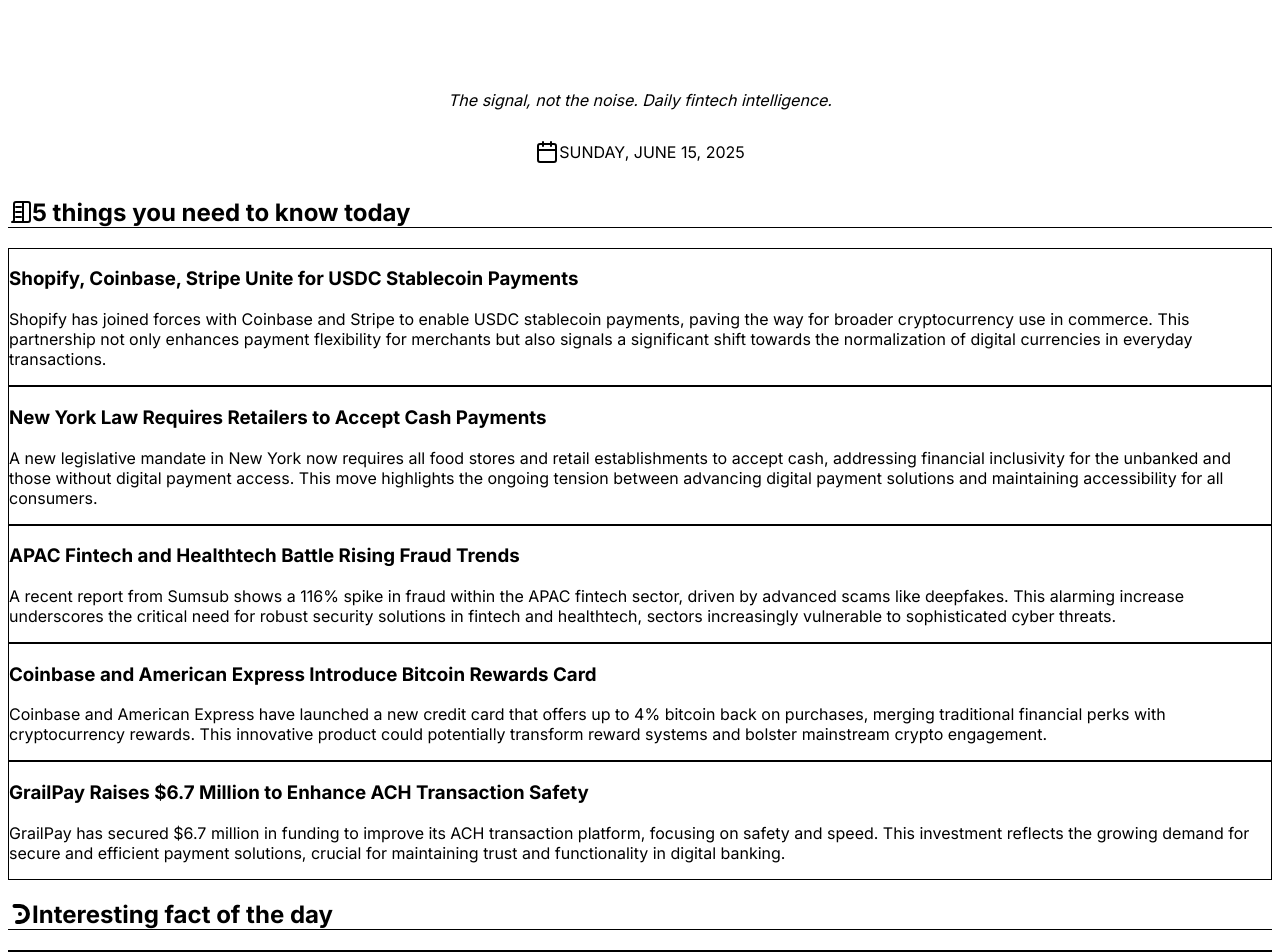
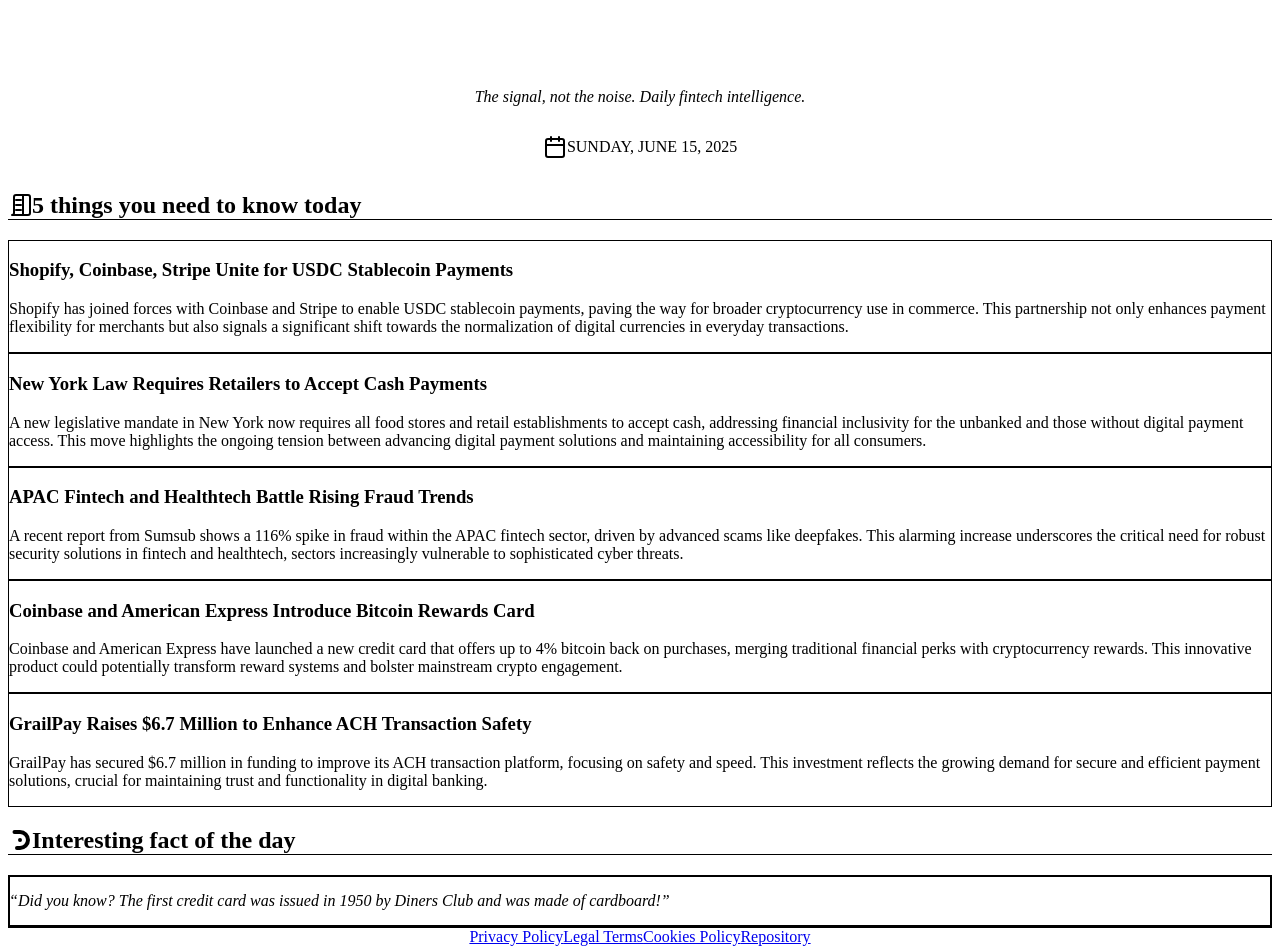
Before and after one commit to cesarhdzmorado/thepaymentsnerdv2, a Next.js app in the folder web/: page / in a window 1280 px wide. Shown: the top 952 px of the page. Built offline with nearby package versions, Linux system fonts and the light colour scheme.

Commit message:
Changes to the UI

```diff
--- a/web/app/layout.tsx
+++ b/web/app/layout.tsx
@@ -1,29 +1,40 @@
 // web/app/layout.tsx
-import type { Metadata } from "next";
-import { Inter } from "next/font/google";
-import "./globals.css";
+import type { Metadata } from 'next'
+import { Inter, Lexend } from 'next/font/google' // Import the fonts
+import './globals.css'
 
-const inter = Inter({ subsets: ["latin"] });
+// Set up the fonts with their corresponding CSS variables
+const inter = Inter({
+  subsets: ['latin'],
+  variable: '--font-inter',
+})
+const lexend = Lexend({
+  subsets: ['latin'],
+  variable: '--font-lexend',
+  weight: ['400', '600', '700', '800'],
+})
 
 export const metadata: Metadata = {
-  title: "/thepaymentsnerd",
-  description: "The signal, not the noise. Daily fintech intelligence.",
-};
+  title: '/thepaymentsnerd',
+  description: 'The signal, not the noise. Daily fintech intelligence.',
+}
 
 export default function RootLayout({
   children,
-}: Readonly<{
-  children: React.ReactNode;
-}>) {
+}: {
+  children: React.ReactNode
+}) {
   return (
     <html lang="en">
       {/*
-        This is the FIX. We apply the global dark theme to the body tag.
-        Every page will inherit this, guaranteeing a consistent look.
+        THIS IS THE MOST IMPORTANT PART:
+        1. We pass the font variables to the entire HTML document.
+        2. We apply the dark background 'bg-slate-900' to the body.
+        3. We set the default text color to 'text-slate-300'.
       */}
-      <body className={`${inter.className} bg-slate-900 text-slate-300`}>
+      <body className={`${inter.variable} ${lexend.variable} font-sans bg-slate-900 text-slate-300`}>
         {children}
       </body>
     </html>
-  );
+  )
 }
--- a/web/app/page.tsx
+++ b/web/app/page.tsx
@@ -1,9 +1,8 @@
 // web/app/page.tsx
+import fs from 'fs'
+import path from 'path'
 
-import fs from 'fs';
-import path from 'path';
-
-// --- Helper: Icon Components ---
+// Your Icon Components
 const NewsIcon = () => (
   <svg xmlns="http://www.w3.org/2000/svg" width="24" height="24" viewBox="0 0 24 24" fill="none" stroke="currentColor" strokeWidth="2" strokeLinecap="round" strokeLinejoin="round" className="inline-block mr-3 text-blue-400"><path d="M4 22h16a2 2 0 0 0 2-2V4a2 2 0 0 0-2-2H8a2 2 0 0 0-2 2v16a2 2 0 0 1-2 2Z"/><path d="M15 2v20"/><path d="M8 7h5"/><path d="M8 12h5"/><path d="M8 17h5"/></svg>
 );
@@ -14,7 +13,7 @@
     <svg xmlns="http://www.w3.org/2000/svg" width="24" height="24" viewBox="0 0 24 24" fill="none" stroke="currentColor" strokeWidth="2" strokeLinecap="round" strokeLinejoin="round" className="h-4 w-4 text-slate-500"><rect width="18" height="18" x="3" y="4" rx="2" ry="2"/><line x1="16" x2="16" y1="2" y2="6"/><line x1="8" x2="8" y1="2" y2="6"/><line x1="3" x2="21" y1="10" y2="10"/></svg>
 );
 
-// --- Data Fetching Logic ---
+// Data Fetching Logic
 interface NewsItem { title: string; body: string; source: string; }
 interface Curiosity { text: string; source: string; }
 interface NewsletterData { news: NewsItem[]; curiosity: Curiosity; }
@@ -25,13 +24,10 @@
   try {
     const jsonData = fs.readFileSync(filePath, 'utf8');
     return JSON.parse(jsonData);
-  } catch (error) {
-    console.error("Could not read or parse newsletter data:", error);
-    return null;
-  }
+  } catch (error) { return null; }
 }
 
-// --- Main Page Component ---
+// Main Page Component
 export default async function HomePage() {
   const data = await getNewsletterData();
   const formattedDate = new Date().toLocaleDateString('en-US', {
@@ -40,11 +36,10 @@
 
   if (!data) {
     return (
-      <main className="text-white min-h-screen flex items-center justify-center">
+      <main className="min-h-screen flex items-center justify-center">
         <div className="container mx-auto px-4 py-8 text-center">
-          <h1 className="text-4xl font-bold mb-4">/thepaymentsnerd</h1>
+          <h1 className="font-heading text-4xl font-bold mb-4">/thepaymentsnerd</h1>
           <p className="text-lg text-red-500">The newsletter data file was not found.</p>
-          <p className="mt-2 text-slate-400">Please run the AI script to generate the daily news.</p>
         </div>
       </main>
     )
@@ -53,28 +48,27 @@
   const { news, curiosity } = data;
 
   return (
-    // This main container has NO theme classes. It inherits them from the layout.
     <div className="flex flex-col min-h-screen">
       <main className="flex-grow">
         <div className="container mx-auto px-4 py-16 md:py-24 max-w-3xl">
 
           <header className="text-center mb-16">
-            <h1 className="text-5xl md:text-6xl font-extrabold tracking-tighter bg-clip-text text-transparent bg-gradient-to-r from-white to-slate-400">
+            <h1 className="font-heading text-5xl md:text-6xl font-extrabold tracking-tighter bg-clip-text text-transparent bg-gradient-to-r from-white to-slate-400">
               /thepaymentsnerd
             </h1>
-            <p className="mt-4 text-lg md:text-xl text-slate-400 max-w-xl mx-auto italic">
+            <p className="font-sans mt-4 text-lg md:text-xl text-slate-400 max-w-xl mx-auto italic">
               The signal, not the noise. Daily fintech intelligence.
             </p>
             <div className="mt-8 flex justify-center items-center gap-x-2">
               <CalendarIcon />
-              <p className="text-sm text-slate-500 font-medium uppercase tracking-wider">
+              <p className="font-sans text-sm text-slate-500 font-medium uppercase tracking-wider">
                 {formattedDate}
               </p>
             </div>
           </header>
 
           <section className="mb-20">
-            <h2 className="text-3xl font-bold text-white flex items-center border-b border-slate-700 pb-4 mb-8">
+            <h2 className="font-heading text-3xl font-bold text-white flex items-center border-b border-slate-700 pb-4 mb-8">
               <NewsIcon />
               5 things you need to know today
             </h2>
@@ -84,20 +78,20 @@
                   key={index}
                   className="bg-slate-800/50 p-6 rounded-xl border border-slate-700 hover:border-blue-500 transition-colors duration-300"
                 >
-                  <h3 className="text-xl font-bold text-white mb-2">{item.title}</h3>
-                  <p className="text-slate-400 leading-relaxed">{item.body}</p>
+                  <h3 className="font-heading text-xl font-bold text-white mb-2">{item.title}</h3>
+                  <p className="font-sans text-slate-400 leading-relaxed">{item.body}</p>
                 </article>
               ))}
             </div>
           </section>
 
           <section>
-            <h2 className="text-3xl font-bold text-white flex items-center border-b border-slate-700 pb-4 mb-8">
+            <h2 className="font-heading text-3xl font-bold text-white flex items-center border-b border-slate-700 pb-4 mb-8">
               <FactIcon />
               Interesting fact of the day
             </h2>
             <div className="bg-gradient-to-br from-green-500/10 to-slate-800/10 p-6 rounded-xl border border-slate-700 ring-1 ring-inset ring-green-500/20">
-              <p className="text-lg italic text-green-300">
+              <p className="font-sans text-lg italic text-green-300">
                 “{curiosity.text}”
               </p>
             </div>
@@ -112,6 +106,7 @@
             <a href="/privacy-policy" className="hover:text-slate-300 hover:underline">Privacy Policy</a>
             <a href="/legal-terms" className="hover:text-slate-300 hover:underline">Legal Terms</a>
             <a href="/cookies-policy" className="hover:text-slate-300 hover:underline">Cookies Policy</a>
+            <a href="https://github.com/cesarhdzmorado/thepaymentsnerdv2" target="_blank" rel="noopener noreferrer" className="hover:text-slate-300 hover:underline">Repository</a>
           </div>
           <p>© {new Date().getFullYear()} thepaymentsnerd. All rights reserved.</p>
         </div>
--- a/web/tailwind.config.ts
+++ b/web/tailwind.config.ts
@@ -3,10 +3,18 @@
 
 const config: Config = {
   content: [
-    './app/**/*.{js,ts,jsx,tsx,mdx}', // This scans all pages for classes
+    './pages/**/*.{js,ts,jsx,tsx,mdx}',
+    './components/**/*.{js,ts,jsx,tsx,mdx}',
+    './app/**/*.{js,ts,jsx,tsx,mdx}',
   ],
   theme: {
-    extend: {},
+    extend: {
+      // We define 'sans' as our body font and 'heading' for titles.
+      fontFamily: {
+        sans: ['var(--font-inter)'],
+        heading: ['var(--font-lexend)'],
+      },
+    },
   },
   plugins: [
     require('@tailwindcss/typography'),
```
